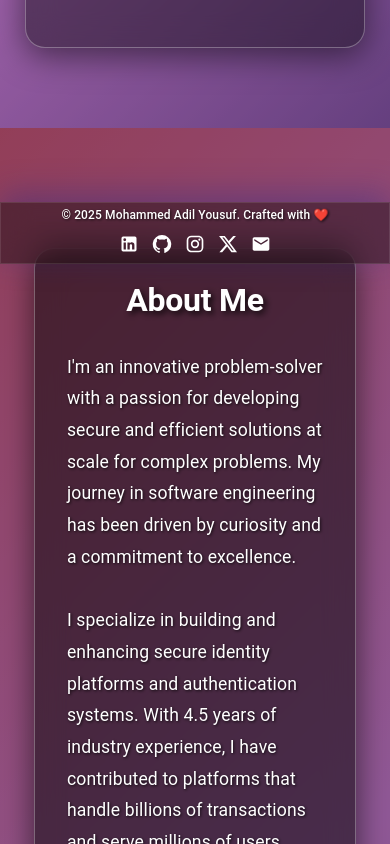
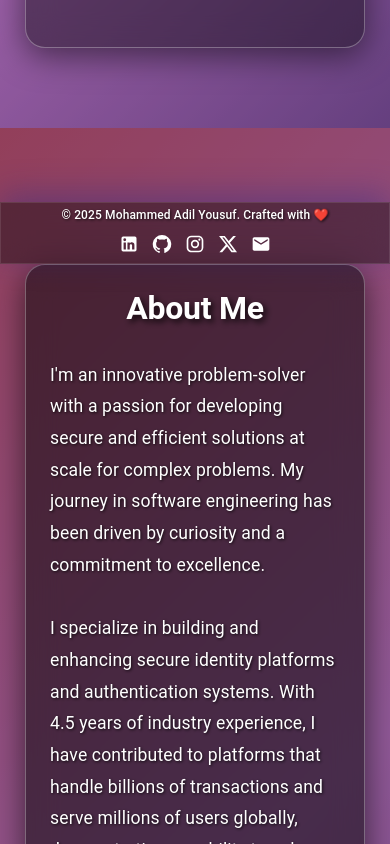
Before and after one commit to mohammedadilyousuf/mohammedadilyousuf.github.io, a React (Vite) app: page / in a window 390 px wide. Shown: the part 580-1424 px from the top of the page. Built offline with nearby package versions, Linux system fonts and the light colour scheme.

Commit message:
Alignment Fix

```diff
--- a/src/styles/about.css
+++ b/src/styles/about.css
@@ -59,12 +59,14 @@
         padding: 16px;
         padding-top: 120px;
         padding-bottom: 80px;
-        align-items: center;
-        justify-content: center;
+        align-items: flex-start;
+        justify-content: flex-start;
     }
 
     .about-container {
-        padding: 2rem;
-        margin-top: 0;
+        padding: 1.5rem;
+        margin: 0 auto;
+        margin-top: 1rem;
+        width: 95%;
     }
 }
```
